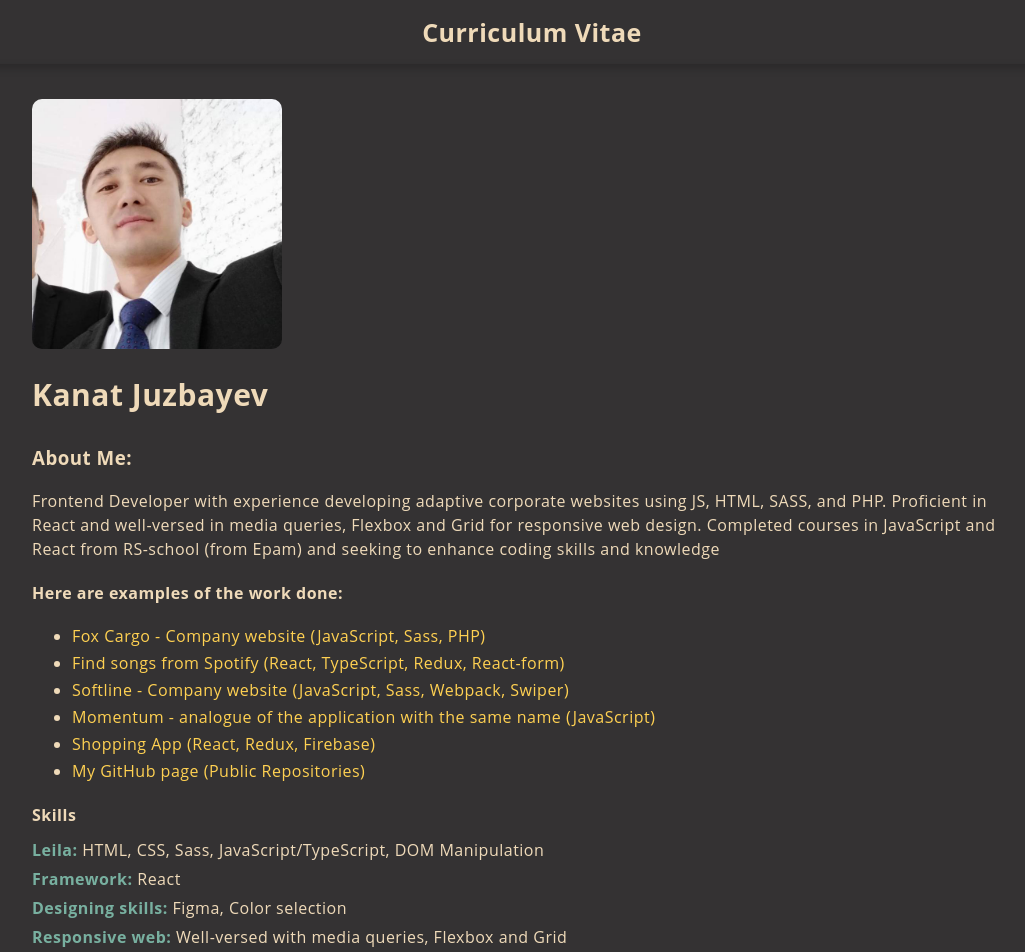
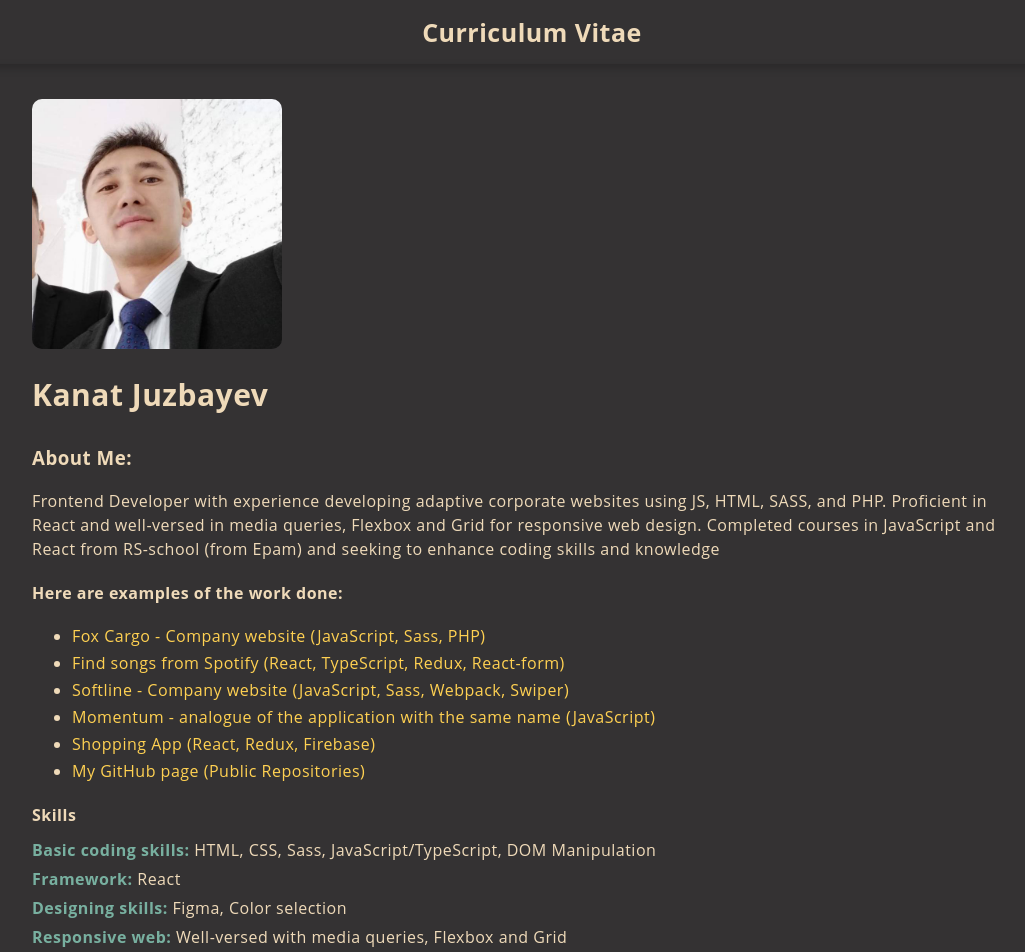
Before and after one commit to KanatJuzbayev/cv-react, a React (Create React App) app: page / in a window 1280 px wide. Shown: the top 952 px of the page, without its empty margins (108-1133 px from the left). Built offline with nearby package versions, Linux system fonts and the light colour scheme.

Commit message:
update skills

```diff
--- a/src/App.tsx
+++ b/src/App.tsx
@@ -47,8 +47,8 @@ function App() {
             <h4 className="skills-title">Skills</h4>
             <div className="list skills_list">
               <p>
-                <span className="summary">Leila:</span> HTML, CSS, Sass, JavaScript/TypeScript, DOM
-                Manipulation
+                <span className="summary">Basic coding skills:</span> HTML, CSS, Sass,
+                JavaScript/TypeScript, DOM Manipulation
               </p>
               <span className="summary"></span>
               <p>
```
